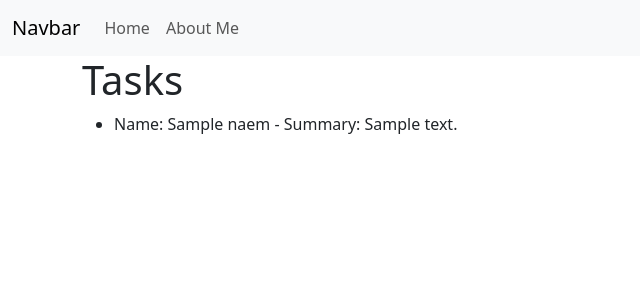
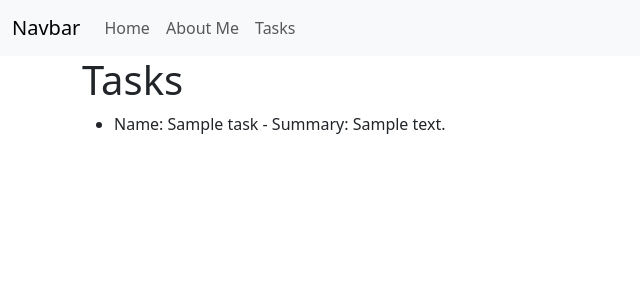
Before and after one commit to cjnj/task_mgr, a Flask app: template task_mgr_fe/app/templates/list.html in a window 1280 px wide. Shown: the top 300 px of the page, without its empty margins (0-640 px from the left). Run offline with Flask 3, Linux system fonts and the light colour scheme; the template is opened without the code that fills it: most values are stand-ins (such as "Sample title", 1, 10 or a date in 2020); some libraries are stand-ins or nearby versions.

Commit message:
111 final

```diff
--- a/task_mgr_fe/app/templates/base.html
+++ b/task_mgr_fe/app/templates/base.html
@@ -24,6 +24,7 @@
             <div class="navbar-nav">
                 <a class="nav-link" href="{{ url_for('index') }}">Home</a>
                 <a class="nav-link" href="{{ url_for('about') }}">About Me</a>
+                <a class="nav-link" href="{{ url_for('task_list') }}">Tasks</a>
             </div>
             </div>
 
--- a/task_mgr_fe/app/templates/error.html
+++ b/task_mgr_fe/app/templates/error.html
@@ -3,8 +3,8 @@
 
 {% block title %}Error ({{ err}}){% endblock content %}
 
-{% block c0ontent%}
+{% block content %}
 <h1>Error ({{ err}})</h1>
 <p>Your request failed with the folowing error code: {{err}}.</p>
 <p>Please try again later or contact an administrator if the issue persists.</p>
-{% endblock contact %}
+{% endblock content %}
--- a/task_mgr_fe/app/templates/list.html
+++ b/task_mgr_fe/app/templates/list.html
@@ -6,7 +6,7 @@
 <h1>Tasks</h1>
 <ul>
     {% for task in tasks %}
-    <li>Name: {{ task["naem"] }} - Summary: {{ task["summary"] }}</li>
+    <li>Name: {{ task["name"] }} - Summary: {{ task["summary"] }}</li>
     {% endfor%}
 </ul>
 {% endblock content %}
```
